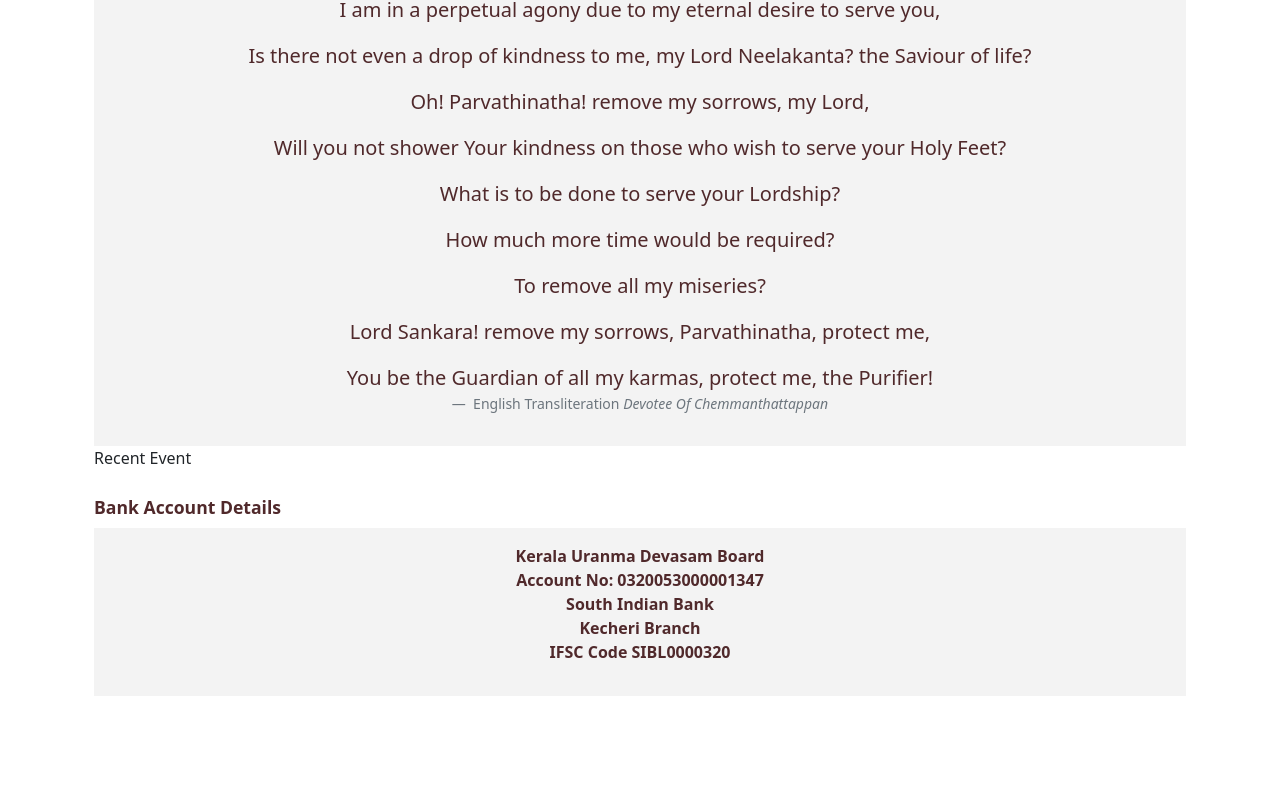
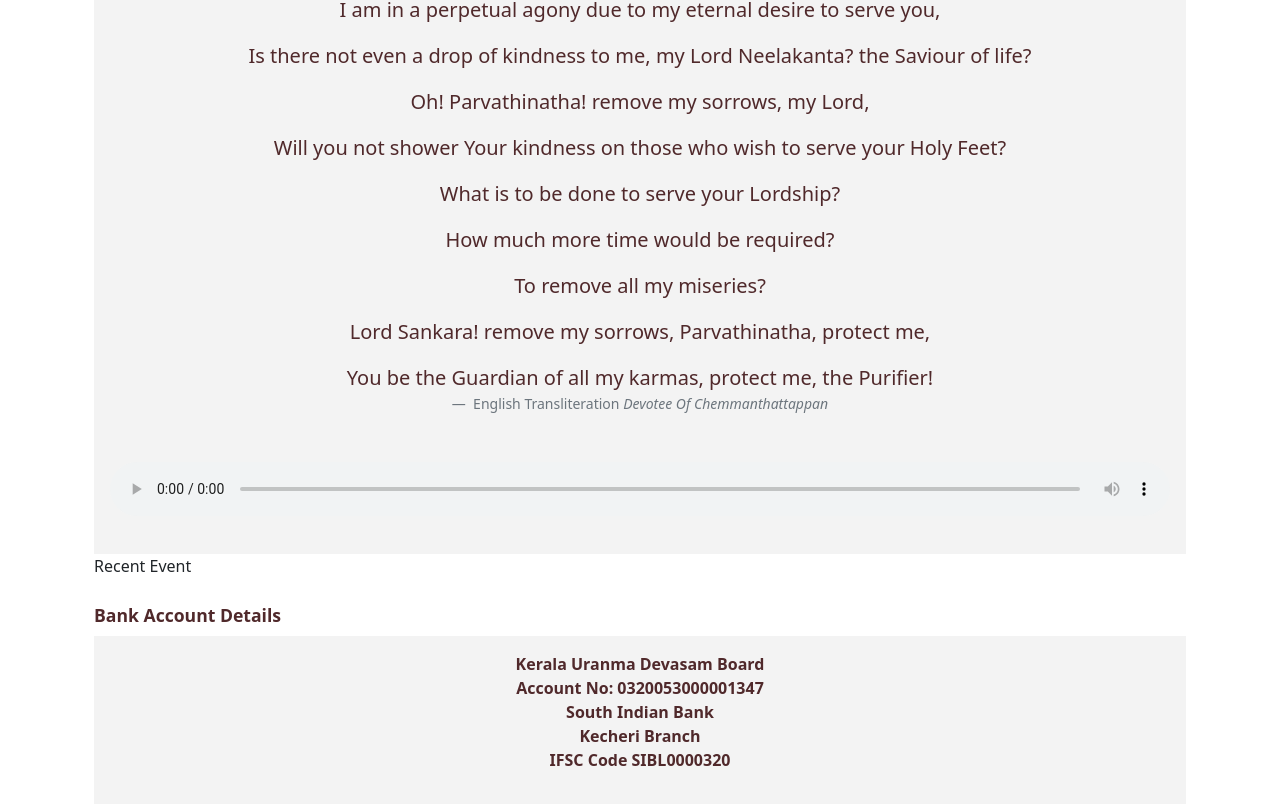
Before and after one commit to mkntr/chemmanthatta, an Angular app: page /home in a window 1280 px wide. Shown: the part 1713-2517 px from the top of the page. Before the commit the page ends 2417 px from the top, so only its background shows below. Built offline with nearby package versions, Linux system fonts and the light colour scheme.

Commit message:
New changes committed: 2024-06-19

```diff
--- a/src/app/prelude/prelude.component.html
+++ b/src/app/prelude/prelude.component.html
@@ -29,3 +29,12 @@
     </figcaption>
 </figure>
 </div>
+<div class="card rounded-0 border-0">
+    <figure>
+        <div class="card-body">
+            <audio controls class="w-100">
+                <source src="../../assets/audio/chemmanthatta_mahadeva_song.mp3" type="audio/ogg">
+            </audio>
+        </div>
+    </figure>
+</div>
```
Also changed, not shown: 1 other file (tests, documents, lock files or other folders).
